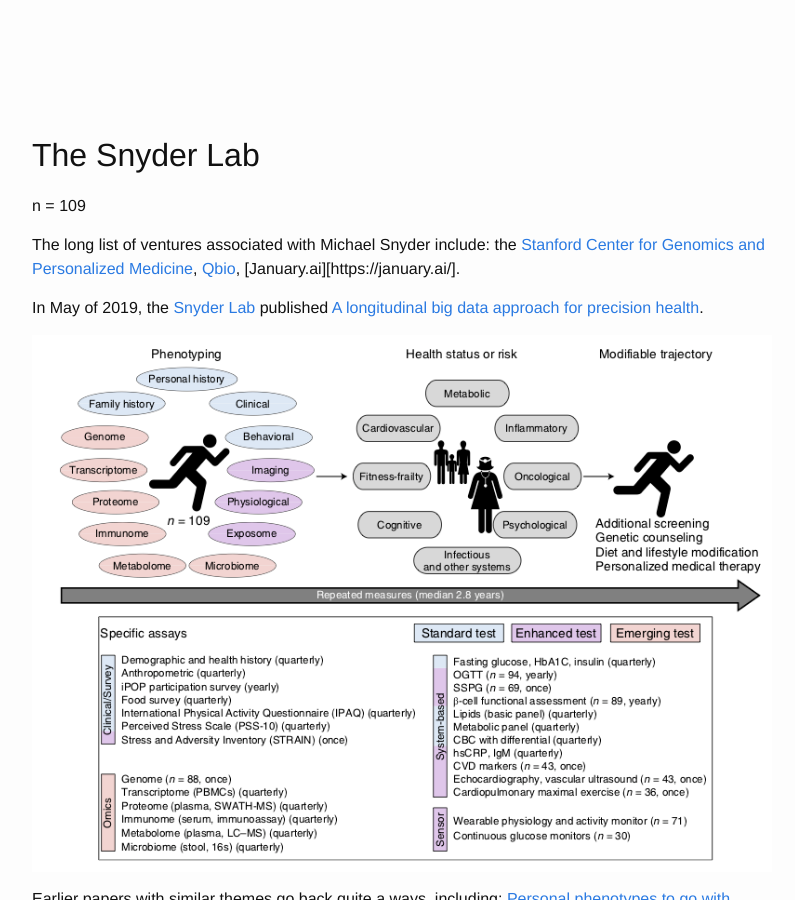
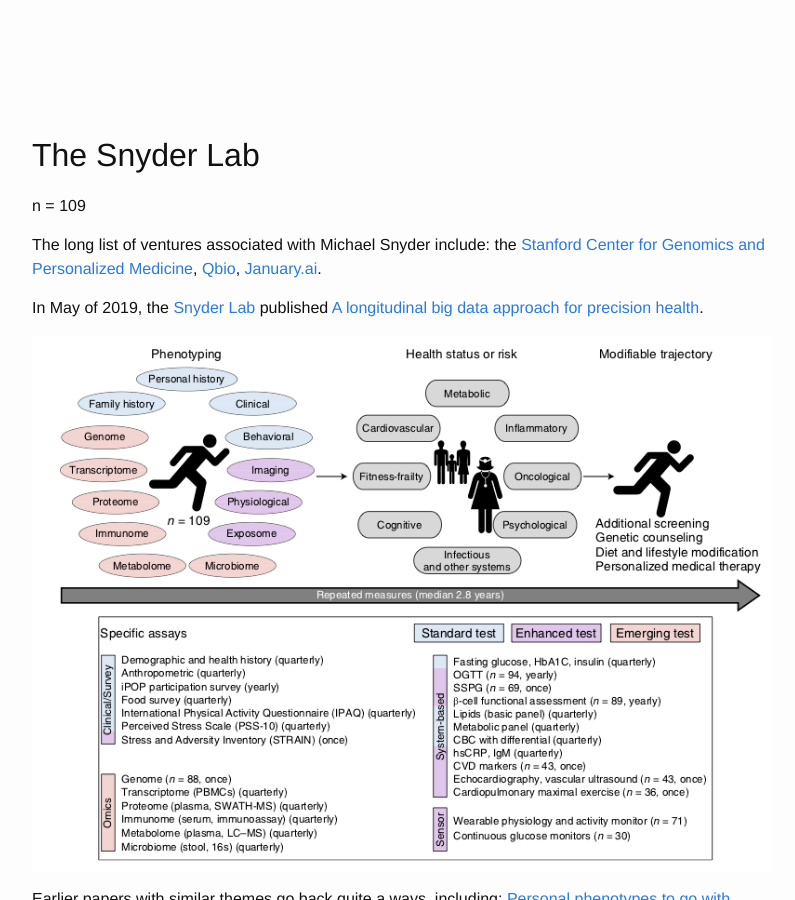
Before and after one commit to cbare/cbare.github.io, a Jekyll site: the page built from _posts/2019-05-31-multi-omic-studies.md, in a window 1280 px wide and 900 px high, scrolled down 881 px. Shown: the whole window, without its empty margins (238-1033 px from the left). Built offline with Jekyll 4.4.1, drawn with Linux system fonts in a browser that asks for light colours.

Commit message:
fix typo

```diff
--- a/_posts/2019-05-31-multi-omic-studies.md
+++ b/_posts/2019-05-31-multi-omic-studies.md
@@ -27,7 +27,7 @@ My former place of employment, Arivale (now deceased) was a start-up based on a
 
 n = 109
 
-The long list of ventures associated with Michael Snyder include: the [Stanford Center for Genomics and Personalized Medicine][13], [Qbio][14], [January.ai][https://january.ai/].
+The long list of ventures associated with Michael Snyder include: the [Stanford Center for Genomics and Personalized Medicine][13], [Qbio][14], [January.ai](https://january.ai/).
 
 In May of 2019, the [Snyder Lab][12] published [A longitudinal big data approach for precision health][4].
 
```
